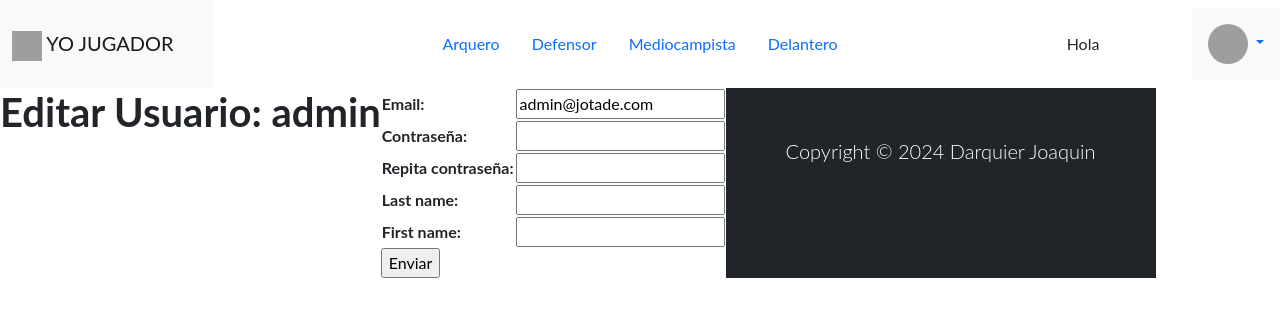
After one commit to JoacoDarquier/EntregaFinal-DarquierJoaquin, a Django app: page /yo-jugador/editar_perfil/ in a window 1280 px wide. The commit adds this page. Shown: the top 317 px of the page. Run offline with Django 4.2, Linux system fonts and the light colour scheme; a user stored in the database is signed in; some libraries are stand-ins or nearby versions; grey boxes are pictures that could not be loaded.

Commit message:
Se creo la funcionalidad de editar usurio

```diff
--- a/proyecto/app/forms.py
+++ b/proyecto/app/forms.py
@@ -57,3 +57,14 @@ class UserRegistrationForm (UserCreationForm):
 
 class AvatarFormulario(forms.Form):
     image = forms.ImageField()
+
+class UserEditForm (UserCreationForm):
+    email = forms.EmailField()
+    password1 = forms.CharField(label="Contraseña", widget=forms.PasswordInput)
+    password2 = forms.CharField(label="Repita contraseña", widget=forms.PasswordInput)
+    last_name = forms.CharField()
+    first_name = forms.CharField()
+
+    class Meta:
+        model = User
+        fields = ['email', 'password1', 'password2', 'last_name', 'first_name']
--- /dev/null
+++ b/proyecto/app/templates/editar_perfil.html
@@ -0,0 +1,11 @@
+{% extends 'index.html' %}
+{% load static %}
+{% block cambioDeVista %}
+<h1 class="text-center">Editar Usuario: {{usuario}}</h1>
+    <form action="{% url 'editar_perfil' %}" method="post">{% csrf_token %}
+        <table>
+            {{formulario.as_table}}
+        </table>
+        <input type="submit" value="Enviar">
+    </form>
+{% endblock %}
--- a/proyecto/app/templates/index.html
+++ b/proyecto/app/templates/index.html
@@ -35,12 +35,12 @@
                             <img src="{{ request.session.avatar_url }}" alt="Imagen de perfil" width="40" height="40" class="rounded-circle">
                         </a>
                         <ul class="dropdown-menu">
+                            <li><a class="dropdown-item" href="{% url 'editar_perfil' %}">Editar Perfil</a></li>
                             <li><a class="dropdown-item" href="{% url 'avatar' %}">Cambiar Imagen</a></li>
                             <form method="post" action="{% url 'Logout' %}">
                                 {% csrf_token %}
                                 <button type="submit">Cerrar sesión</button>
                             </form>
-
                         </ul>
                     </li>
                 </div>
@@ -48,9 +48,10 @@
                 <div class="navbar navbar-expand-lg bg-body-tertiary accordion accordion-flush" id="accordionFlushExample">
                     <li class="nav-item dropdown">
                         <a class="nav-link dropdown-toggle" href="#" role="button" data-bs-toggle="dropdown" aria-expanded="false">
-                            <img src="https://s3.eu-central-1.amazonaws.com/bootstrapbaymisc/blog/24_days_bootstrap/fox.jpg" width="40" height="40" class="rounded-circle">
+                            <img src="https://static.vecteezy.com/system/resources/previews/009/784/979/non_2x/soccer-ball-icon-isolated-on-white-background-free-vector.jpg" width="40" height="40" class="rounded-circle">
                         </a>
                         <ul class="dropdown-menu">
+                            <li><a class="dropdown-item" href="{% url 'editar_perfil' %}">Editar Perfil</a></li>
                             <li><a class="dropdown-item" href="{% url 'avatar' %}">Cambiar Imagen</a></li>
                             <form method="post" action="{% url 'Logout' %}">
                                 {% csrf_token %}
--- a/proyecto/app/urls.py
+++ b/proyecto/app/urls.py
@@ -3,6 +3,7 @@ from django.contrib.auth.views import LogoutView
 from app.views import (
     registrar,
     login_request,
+    editar_perfil,
     ArqueroList,
     ArqueroCreacion,
     ArqueroDetalle,
@@ -31,6 +32,7 @@ urlpatterns = [
     path('registrar/', registrar, name = "registrar"),
     path('login/', login_request, name = 'login'),
     path('logout/', LogoutView.as_view(template_name="logout.html"), name = "Logout"),
+    path('editar_perfil/', editar_perfil, name = "editar_perfil"),
     #CRUD Arquero
     path('arquero/list', ArqueroList.as_view(), name = 'ArqueroList'),
     path('crear-arquero/', ArqueroCreacion.as_view(), name = 'ArqueroCreacion'),
--- a/proyecto/app/views.py
+++ b/proyecto/app/views.py
@@ -2,10 +2,10 @@ from django.shortcuts import render, redirect
 
 from app.models import Arquero, Defensor, Mediocampista, Delantero, Avatar
 
-from app.forms import UserRegistrationForm, AvatarFormulario, ArqueroFormulario
+from app.forms import UserRegistrationForm, AvatarFormulario, ArqueroFormulario, UserEditForm
 
 from django.contrib.auth import login, authenticate
-from django.contrib.auth.forms import AuthenticationForm
+from django.contrib.auth.forms import AuthenticationForm, UserCreationForm
 from django.contrib.auth.models import User
 from django.contrib.auth.mixins import LoginRequiredMixin
 from django.contrib.auth.decorators import login_required
@@ -245,3 +245,20 @@ def avatar(request):
             return redirect('index')
     formulario = AvatarFormulario()
     return render(request, 'usuario_avatar.html', {"form": formulario})
+
+@login_required
+def editar_perfil (request):
+    usuario = request.user
+    if request.method == 'POST':
+        formulario = UserEditForm(request.POST)
+        if formulario.is_valid():
+            informacion = formulario.cleaned_data
+            usuario.email = informacion.get('email')
+            usuario.password1 = informacion.get('password1')
+            usuario.password2 = informacion.get('password2')
+            usuario.last_name = informacion.get('last_name')
+            usuario.first_name = informacion.get('first_name')
+            usuario.save()
+            return render(request, 'index.html')
+    formulario = UserEditForm(initial={'email' : usuario.email})
+    return render(request, 'editar_perfil.html', {'formulario' : formulario, 'usuario' : usuario})
```
Also changed, not shown: proyecto/db.sqlite3.
